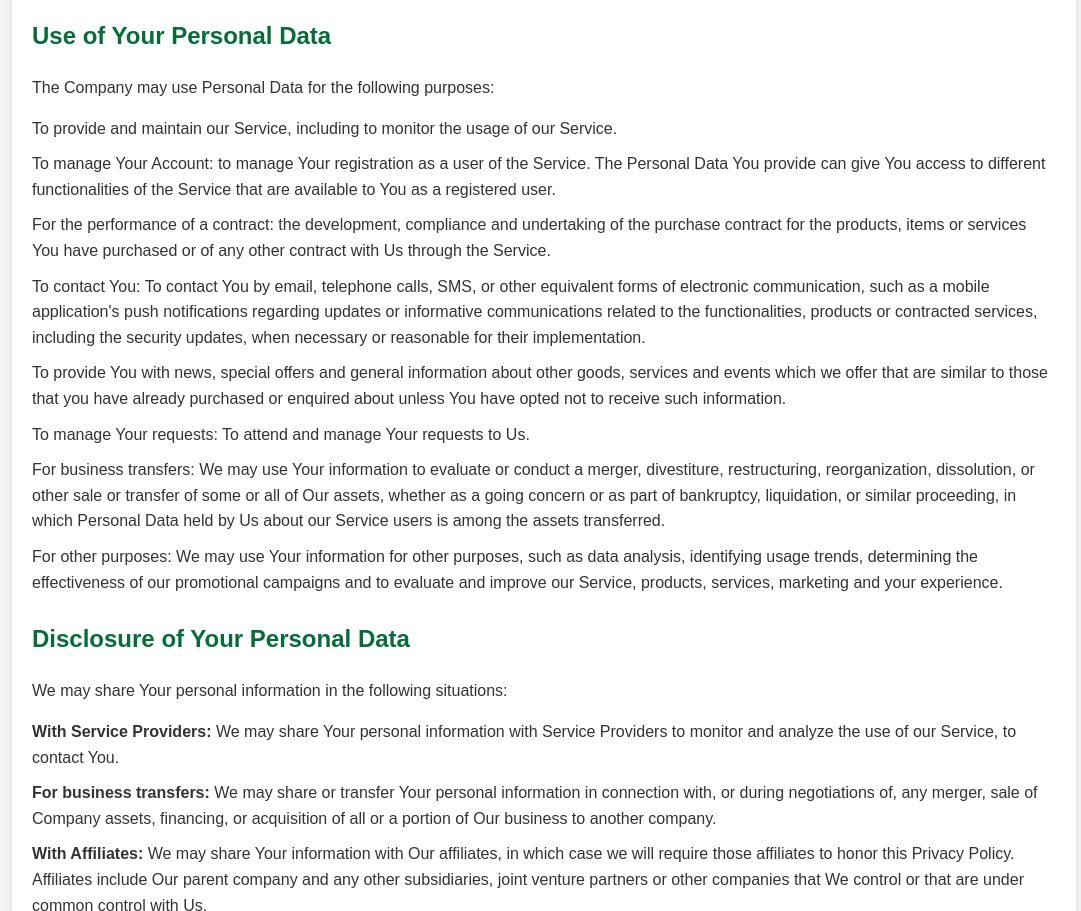
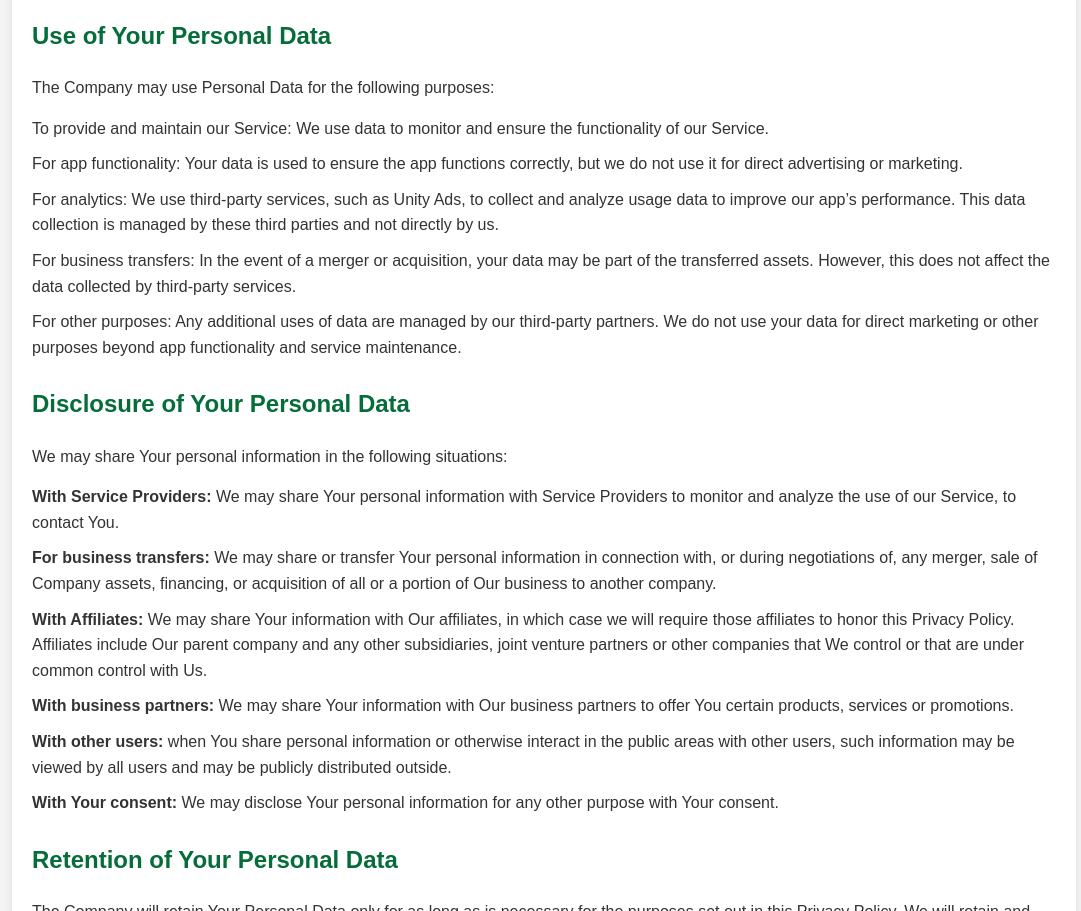
Before and after one commit to shubhamm0707/privacy, a plain HTML site: page index.html in a window 1280 px wide. Shown: the part 1831-2742 px from the top of the page, without its empty margins (96-1177 px from the left). Drawn offline with Linux system fonts and the light colour scheme.

Commit message:
first commit

```diff
--- a/index.html
+++ b/index.html
@@ -105,14 +105,13 @@
         <h2>Use of Your Personal Data</h2>
         <p>The Company may use Personal Data for the following purposes:</p>
         <ul>
-            <li>To provide and maintain our Service, including to monitor the usage of our Service.</li>
-            <li>To manage Your Account: to manage Your registration as a user of the Service. The Personal Data You provide can give You access to different functionalities of the Service that are available to You as a registered user.</li>
-            <li>For the performance of a contract: the development, compliance and undertaking of the purchase contract for the products, items or services You have purchased or of any other contract with Us through the Service.</li>
-            <li>To contact You: To contact You by email, telephone calls, SMS, or other equivalent forms of electronic communication, such as a mobile application's push notifications regarding updates or informative communications related to the functionalities, products or contracted services, including the security updates, when necessary or reasonable for their implementation.</li>
-            <li>To provide You with news, special offers and general information about other goods, services and events which we offer that are similar to those that you have already purchased or enquired about unless You have opted not to receive such information.</li>
-            <li>To manage Your requests: To attend and manage Your requests to Us.</li>
-            <li>For business transfers: We may use Your information to evaluate or conduct a merger, divestiture, restructuring, reorganization, dissolution, or other sale or transfer of some or all of Our assets, whether as a going concern or as part of bankruptcy, liquidation, or similar proceeding, in which Personal Data held by Us about our Service users is among the assets transferred.</li>
-            <li>For other purposes: We may use Your information for other purposes, such as data analysis, identifying usage trends, determining the effectiveness of our promotional campaigns and to evaluate and improve our Service, products, services, marketing and your experience.</li>
+            <ul>
+                <li>To provide and maintain our Service: We use data to monitor and ensure the functionality of our Service.</li>
+                <li>For app functionality: Your data is used to ensure the app functions correctly, but we do not use it for direct advertising or marketing.</li>
+                <li>For analytics: We use third-party services, such as Unity Ads, to collect and analyze usage data to improve our app’s performance. This data collection is managed by these third parties and not directly by us.</li>
+                <li>For business transfers: In the event of a merger or acquisition, your data may be part of the transferred assets. However, this does not affect the data collected by third-party services.</li>
+                <li>For other purposes: Any additional uses of data are managed by our third-party partners. We do not use your data for direct marketing or other purposes beyond app functionality and service maintenance.</li>
+            </ul>
         </ul>
 
         <h2>Disclosure of Your Personal Data</h2>
```
